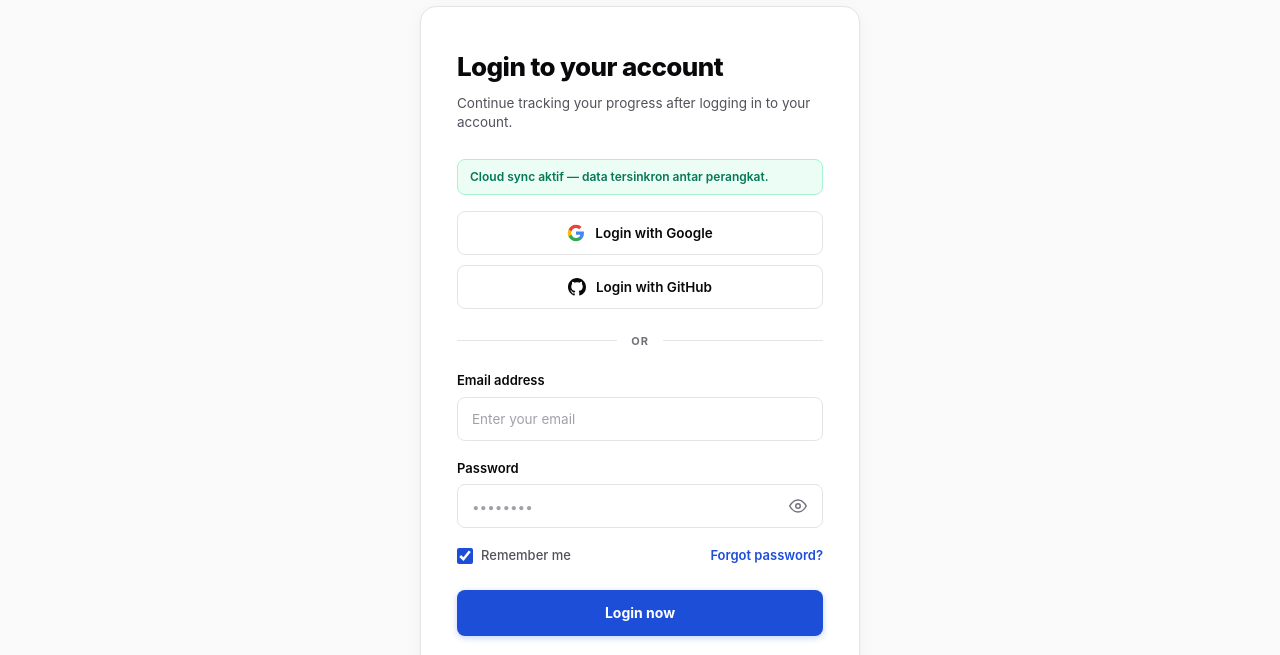
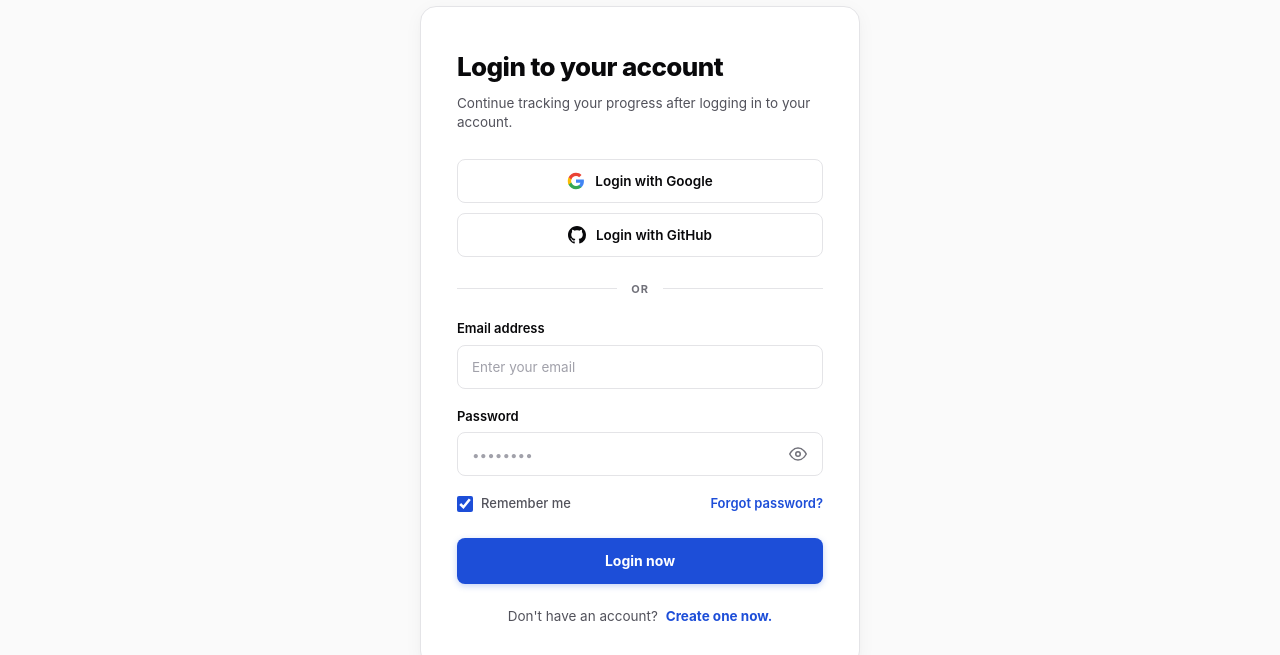
Before and after one commit to fazyraww/audit, a plain HTML site: page login.html in a window 1280 px wide. Shown: the part 74-729 px from the top of the page. Drawn offline with Linux system fonts and the light colour scheme; no server answers.

Commit message:
style(login): hapus banner cloud, halaman kembali bersih

```diff
--- a/login.html
+++ b/login.html
@@ -566,7 +566,6 @@
       <!-- Form Title & Subtitle -->
       <h1 class="auth-heading" id="authTitle">Login to your account</h1>
       <p class="auth-subtext" id="authSubtext">Continue tracking your progress after logging in to your account.</p>
-      <div id="cloudBadge" style="display:none;background:#ecfdf5;border:1px solid #a7f3d0;color:#047857;font-size:12px;font-weight:600;border-radius:8px;padding:8px 12px;margin-bottom:16px;">Cloud sync aktif — data tersinkron antar perangkat.</div>
 
       <!-- Social Login Buttons -->
       <div class="social-btn-stack">
@@ -973,12 +972,10 @@
       return false;
     }
 
-    // Tampilkan badge cloud + proses hasil kembali dari login redirect Google
+    // Proses hasil kembali dari login redirect Google (tanpa elemen visual)
     window.addEventListener('DOMContentLoaded', () => {
       try {
         if (window.FinAuditFirebase && FinAuditFirebase.isConfigured()) {
-          const b = document.getElementById('cloudBadge');
-          if (b) b.style.display = 'block';
           FinAuditFirebase.consumeRedirect().then((email) => {
             if (email) {
               showToast('Berhasil login dengan Google! Mengarahkan...');
```
